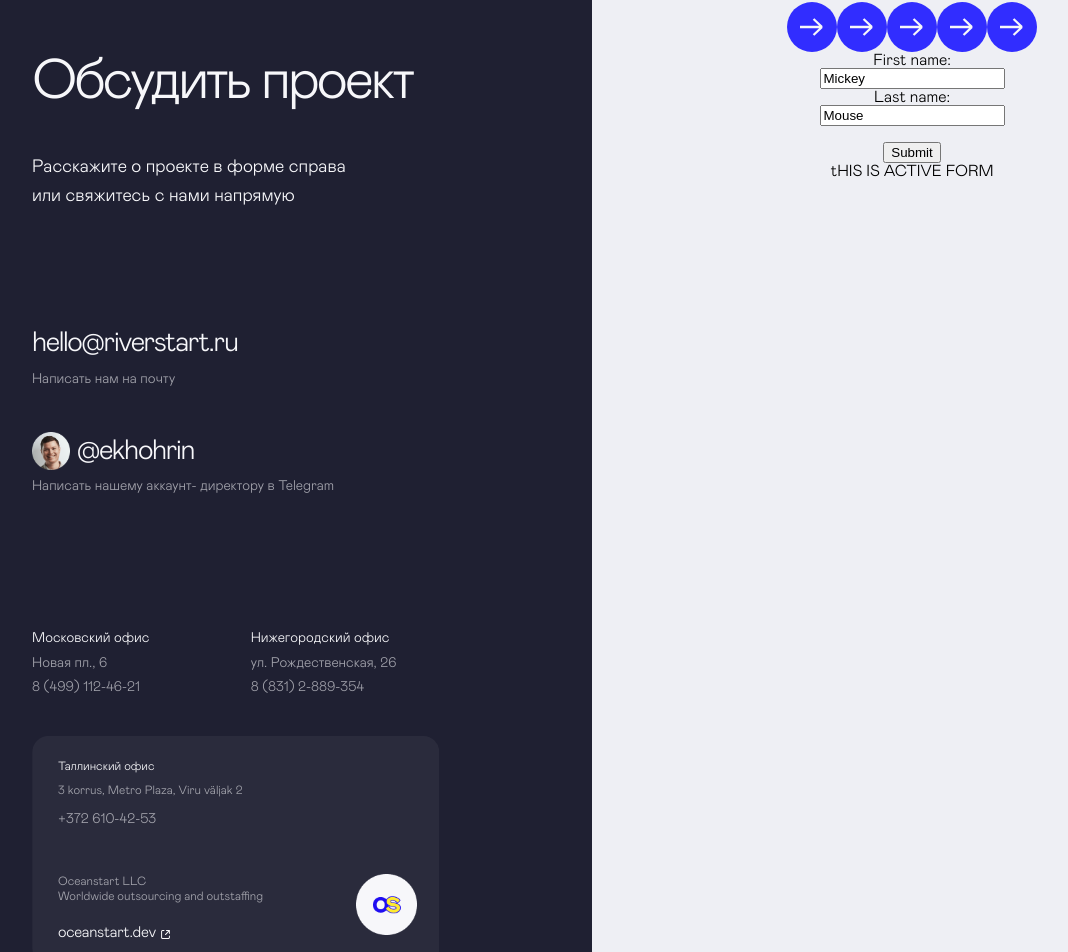
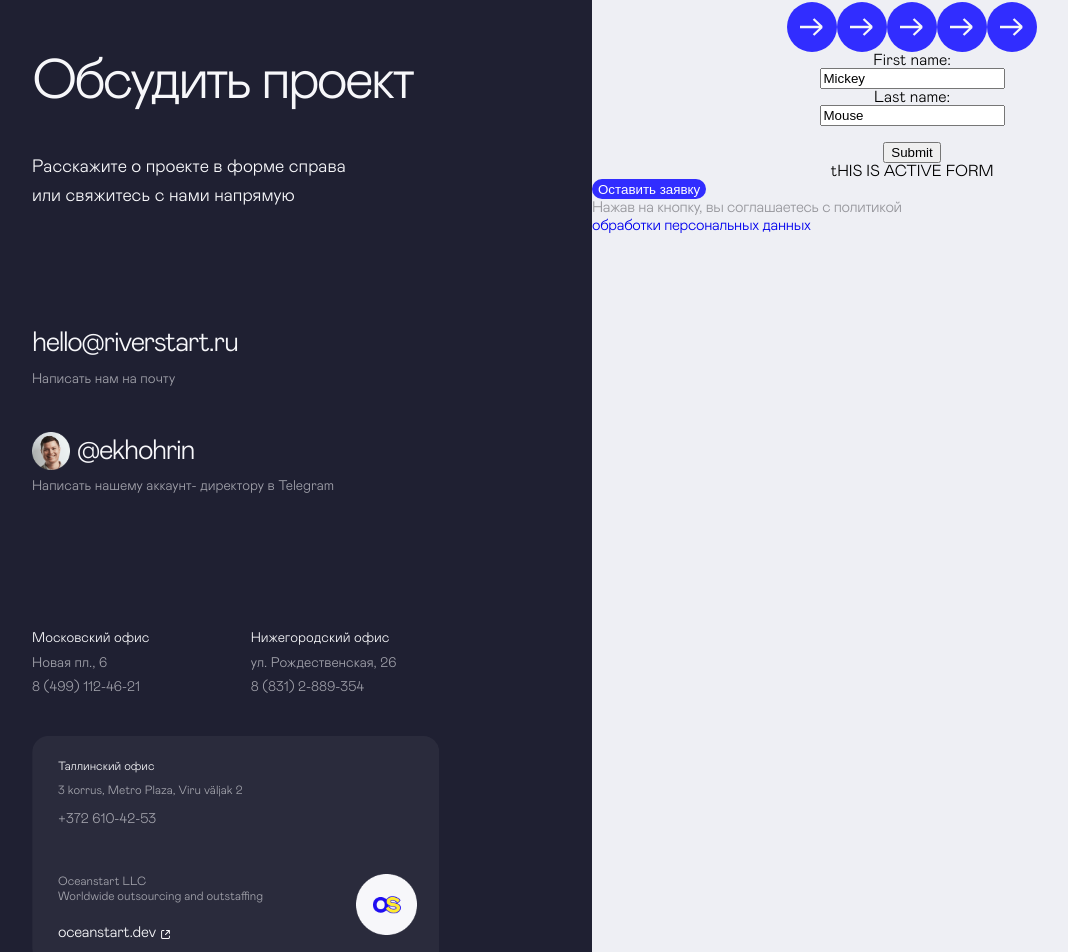
Before and after one commit to Kuldyaev/testovoe03032024, a Vue app: page / in a window 1280 px wide. Shown: the part 904-1856 px from the top of the page, without its empty margins (48-1116 px from the left). Built offline with nearby package versions, Linux system fonts and the light colour scheme.

Commit message:
submitBtn added

```diff
--- a/src/components/FormActive.vue
+++ b/src/components/FormActive.vue
@@ -40,6 +40,21 @@
       </form>
     </FlexBox>
     tHIS IS ACTIVE FORM
+
+    <FlexBox justify="start" w="100%">
+      <Button
+        category="formSubmit"
+        text="Оставить заявку"
+        @click="console.log('nsdlknfl')"
+        @stopmoving="console.log('nsdlknfl')"
+      />
+    </FlexBox>
+    <FlexBox direction="column" justify="start" w="100%">
+      <h5>
+        <span class="op04">Нажав на кнопку, вы соглашаетесь с политикой</span>
+      </h5>
+      <h5><a href="#">обработки персональных данных</a></h5>
+    </FlexBox>
   </FlexBox>
 </template>
 
@@ -48,4 +63,16 @@ import FlexBox from "./FlexBox.vue";
 import Button from "./uikit/Button.vue";
 </script>
 
-<style scoped lang="scss"></style>
+<style scoped lang="scss">
+h5 {
+  color: $text-black;
+  text-align: start;
+  width: 100%;
+}
+a {
+  text-decoration: none;
+}
+.op04 {
+  opacity: 0.4;
+}
+</style>
--- a/src/components/uikit/Button.vue
+++ b/src/components/uikit/Button.vue
@@ -5,7 +5,9 @@
     @click="$emit('close')"
     :class="classBtn"
   >
-    <span v-if="typeBtn === 'primary'">{{ text }}</span>
+    <span v-if="typeBtn === 'primary' || typeBtn === 'formSubmit'">{{
+      text
+    }}</span>
   </button>
 </template>
 
@@ -34,10 +36,13 @@ button {
   height: v-bind(h);
 }
 
-.sendAgain {
+.sendAgain,
+.formSubmit {
   background-color: $primary-blue;
   color: $white;
   border-radius: 16px;
+  min-width: 20px;
+  min-height: 20px;
 }
 .sendAgain:hover {
   opacity: 0.9;
@@ -51,7 +56,8 @@ button {
 // .uiBtn:hover {
 //   opacity: 0.9;
 // }
-.uiBtn:active {
+.uiBtn:active,
+.formSubmit:active {
   background: rgb(129 129 139 / 95%);
   color: $primary-background;
 }
--- a/src/shared/types.ts
+++ b/src/shared/types.ts
@@ -33,7 +33,7 @@ export interface FlexBoxProps {
 }
 
 export interface BtnProps {
-  category?: "primary" | "close" | "circleLeft" | "circleRight";
+  category?: "primary" | "close" | "circleLeft" | "circleRight" | "formSubmit";
   class?: string;
   w?: string;
   h?: string;
```
